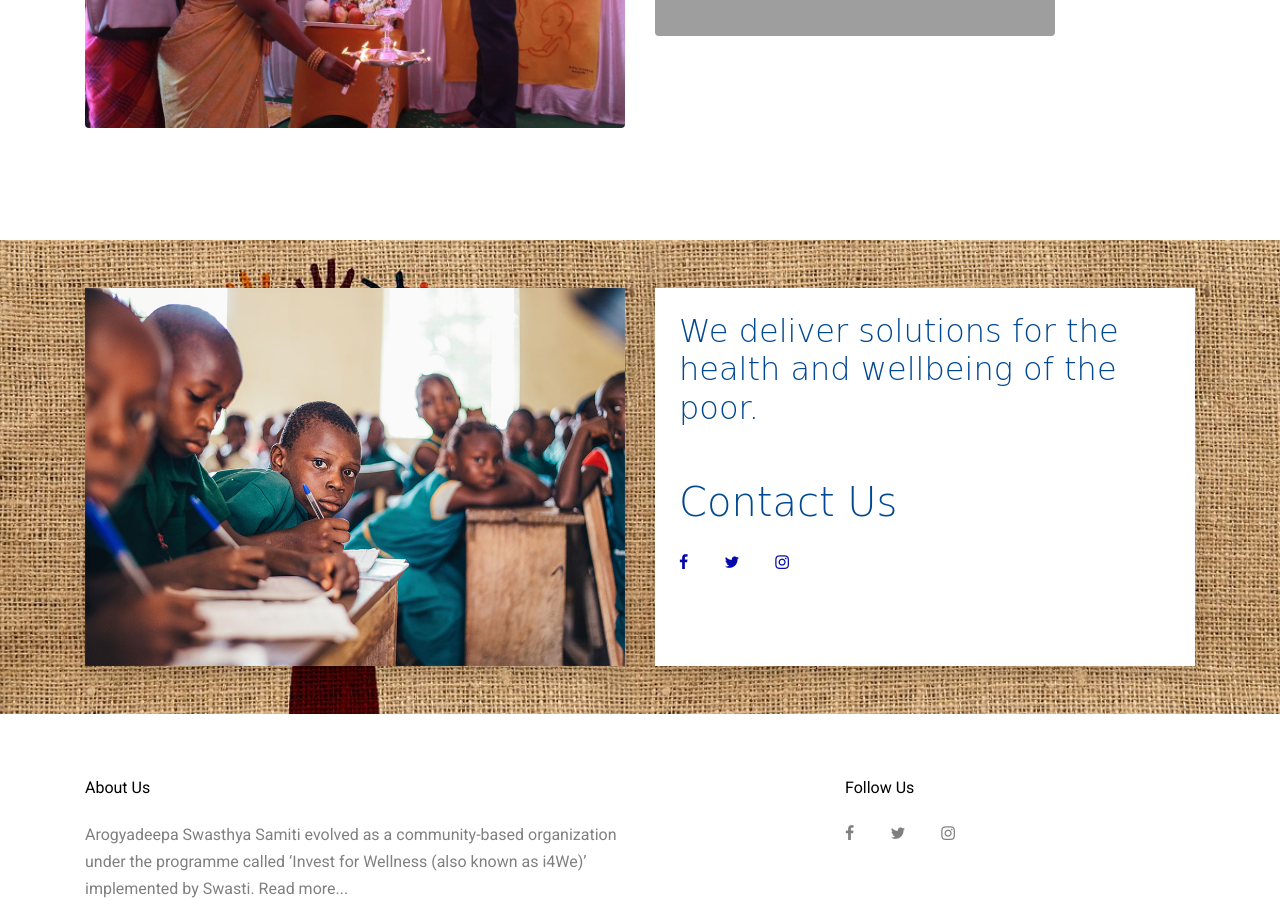
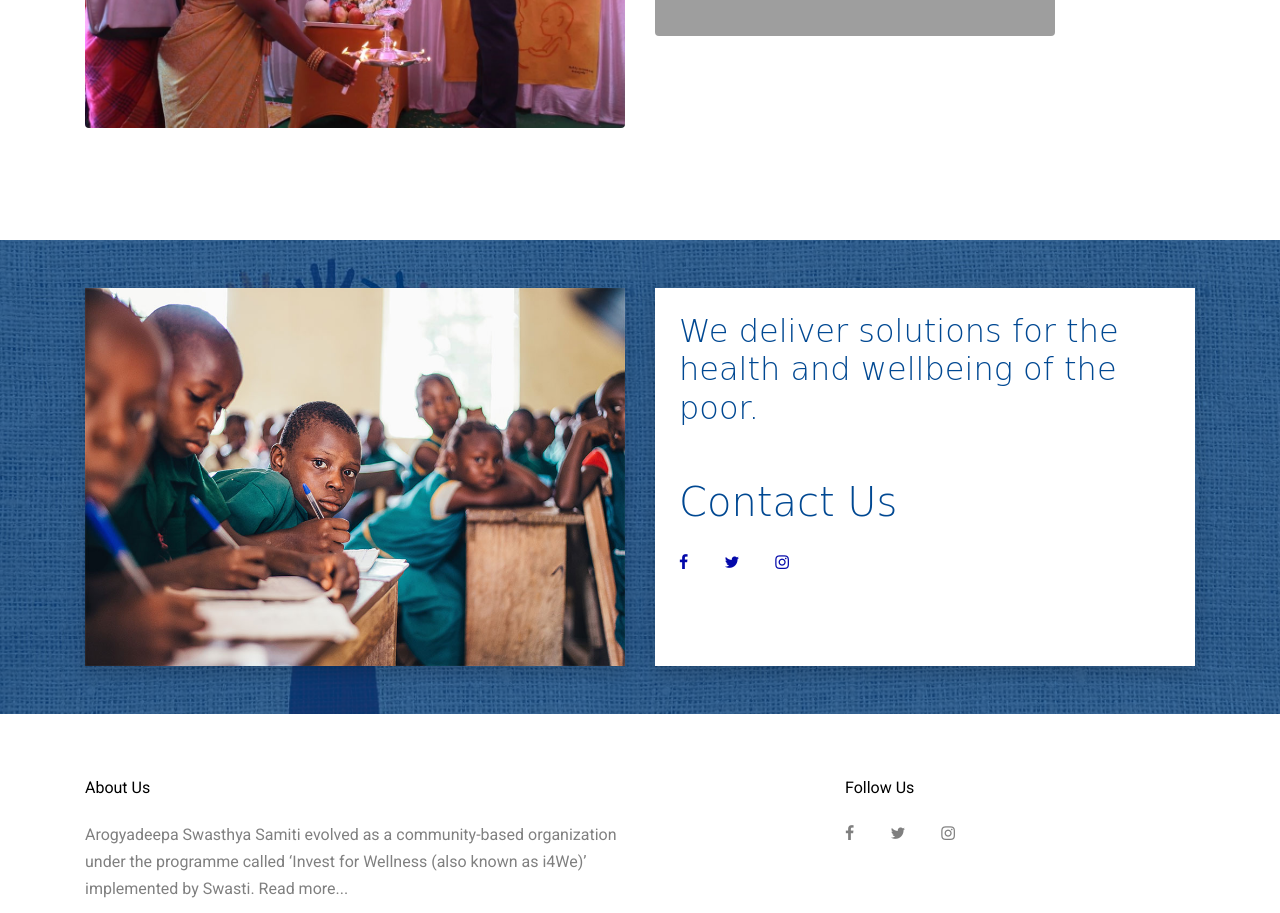
Before and after one commit to WebsiteMaker02/swatiproj, a Django app: page / in a window 1280 px wide. Shown: the part 2133-3046 px from the top of the page. Run offline with Django 3.2, Linux system fonts and the light colour scheme; some libraries are stand-ins or nearby versions; some web fonts are replaced; grey boxes are pictures that could not be loaded.

Commit message:
Update index.html

```diff
--- a/swatiapp/templates/index.html
+++ b/swatiapp/templates/index.html
@@ -381,7 +381,7 @@
       </div>
     </div>
 
-    <div class="site-section bg-image" style="background-image: url('{% static "website/images/7.jpg"%}');">
+    <div class="site-section bg-image overlay" style="background-image: url('{% static "website/images/7.jpg"%}');">
 	<!-- background-image: url('images/mission.jfif');" -->
       <div class="container">
         <div class="row align-items-stretch">
```
